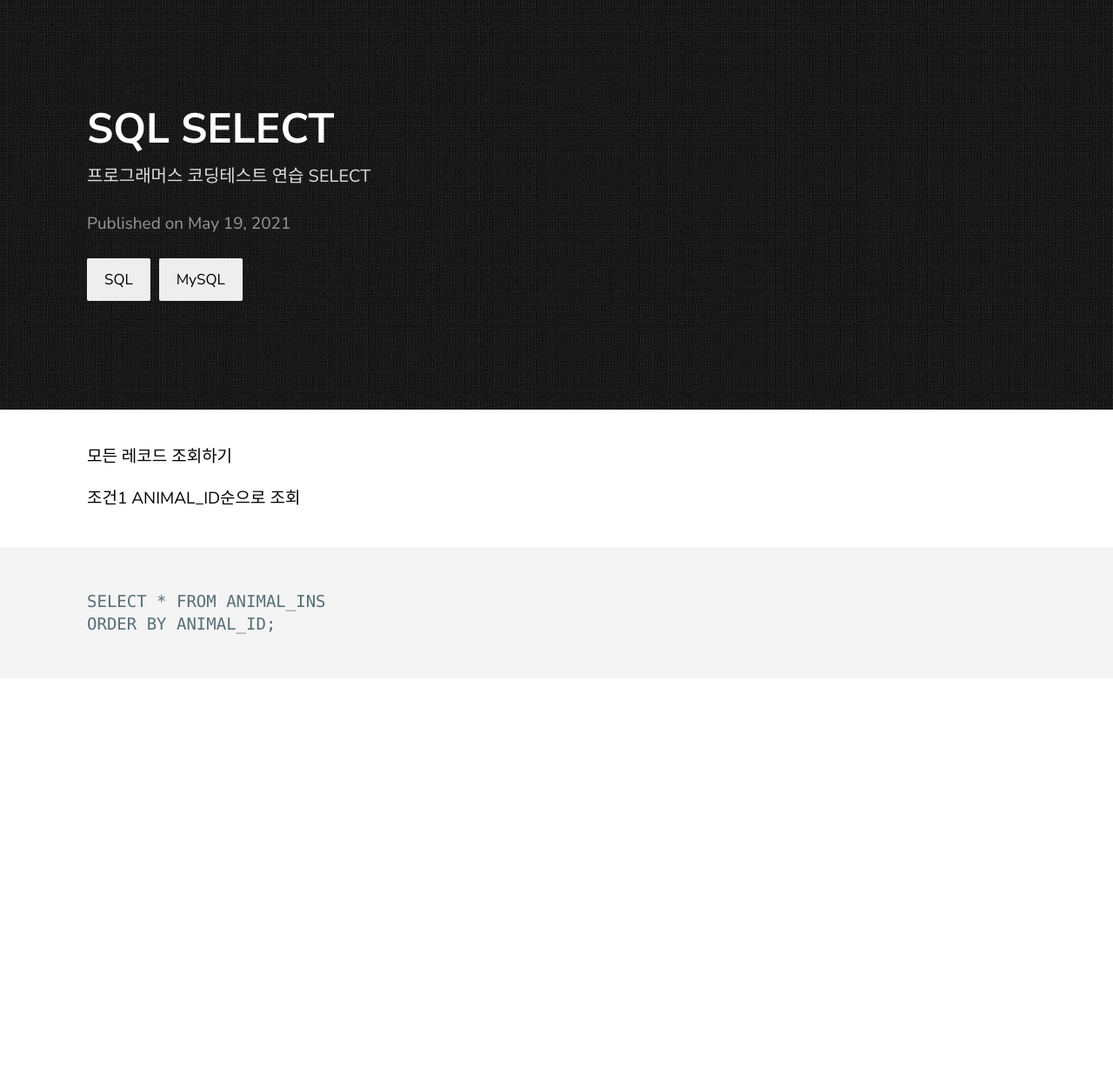
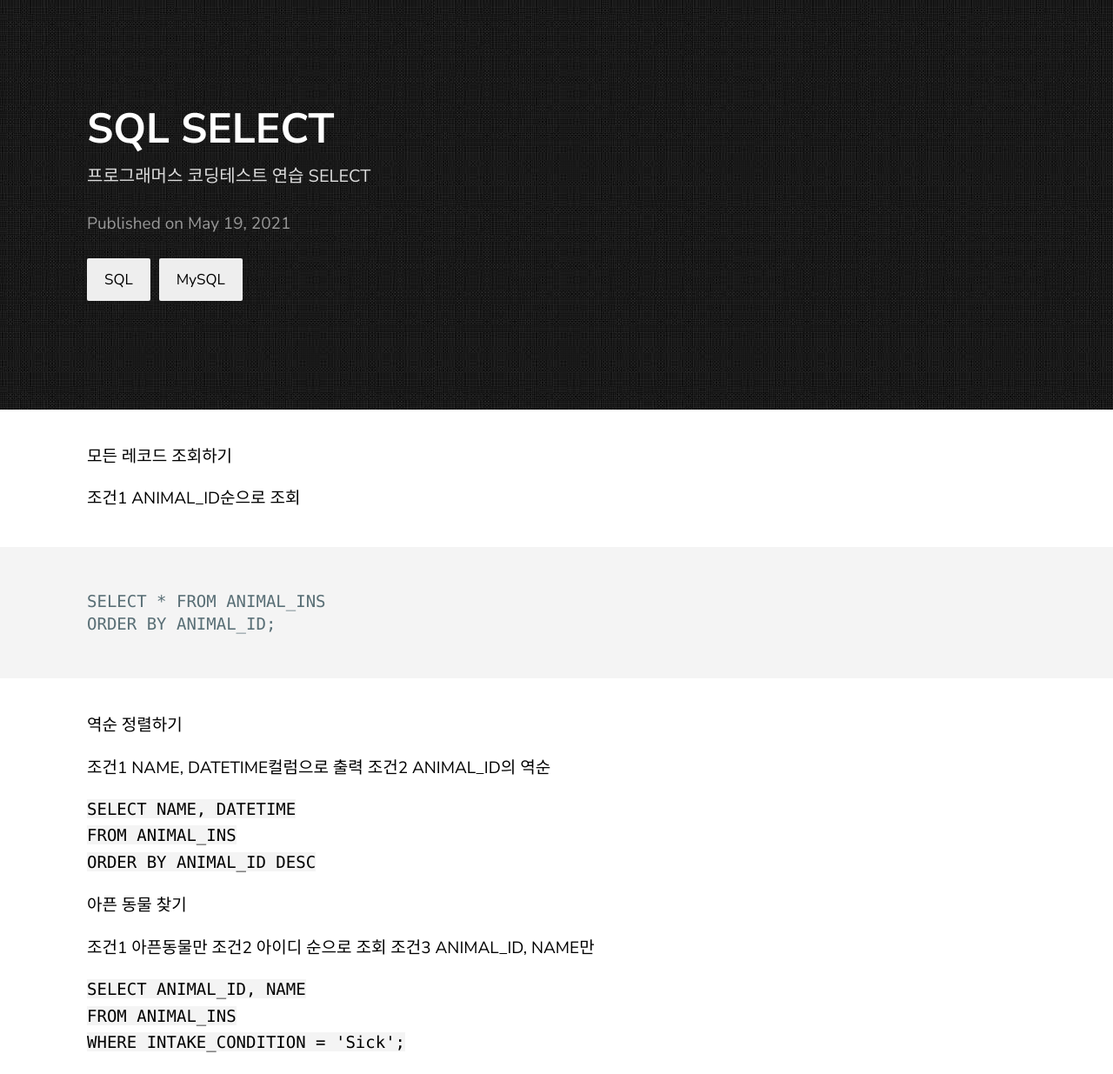
Before and after one commit to wahn34/wahn34.github.io, a Jekyll site: the page built from _posts/2021-05-19-CODINGTEST-SQL-SELECT.markdown, in a window 1280 px wide. Shown: the whole page at 87% size. Built offline with Jekyll 4.4.1, drawn with Linux system fonts in a browser that asks for light colours; before the commit the page ends 900 px from its top, so only the background shows below that.

Commit message:
Update 2021-05-19-CODINGTEST-SQL-SELECT.markdown
post update

````diff
--- a/_posts/2021-05-19-CODINGTEST-SQL-SELECT.markdown
+++ b/_posts/2021-05-19-CODINGTEST-SQL-SELECT.markdown
@@ -9,8 +9,30 @@ categories: SQL MySQL
 
 조건1 ANIMAL_ID순으로 조회
 
-
 ```
 SELECT * FROM ANIMAL_INS
 ORDER BY ANIMAL_ID;
 ```
+
+역순 정렬하기
+
+조건1 NAME, DATETIME컬럼으로 출력
+조건2 ANIMAL_ID의 역순
+
+```SQL
+SELECT NAME, DATETIME
+FROM ANIMAL_INS
+ORDER BY ANIMAL_ID DESC
+```
+
+아픈 동물 찾기
+
+조건1 아픈동물만
+조건2 아이디 순으로 조회
+조건3 ANIMAL_ID, NAME만
+
+```MySQL
+SELECT ANIMAL_ID, NAME
+FROM ANIMAL_INS
+WHERE INTAKE_CONDITION = 'Sick';
+```
````
